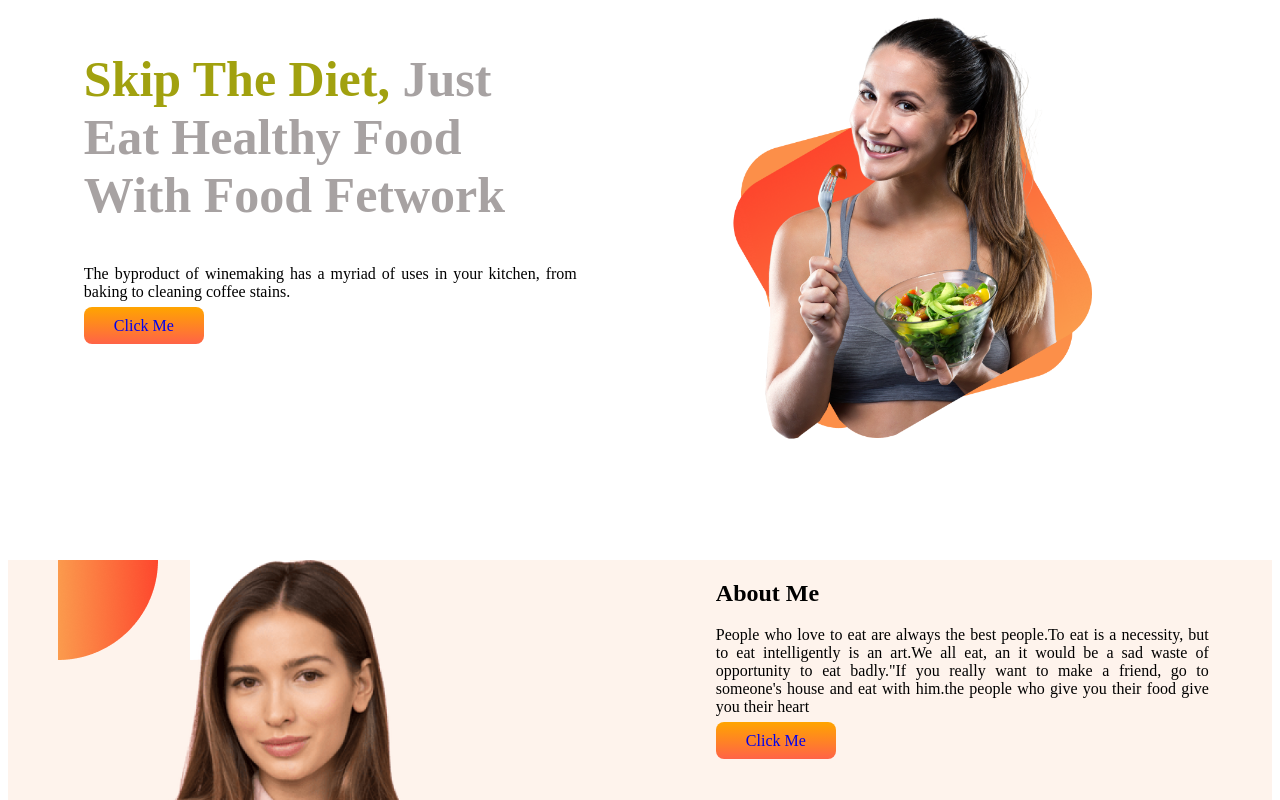
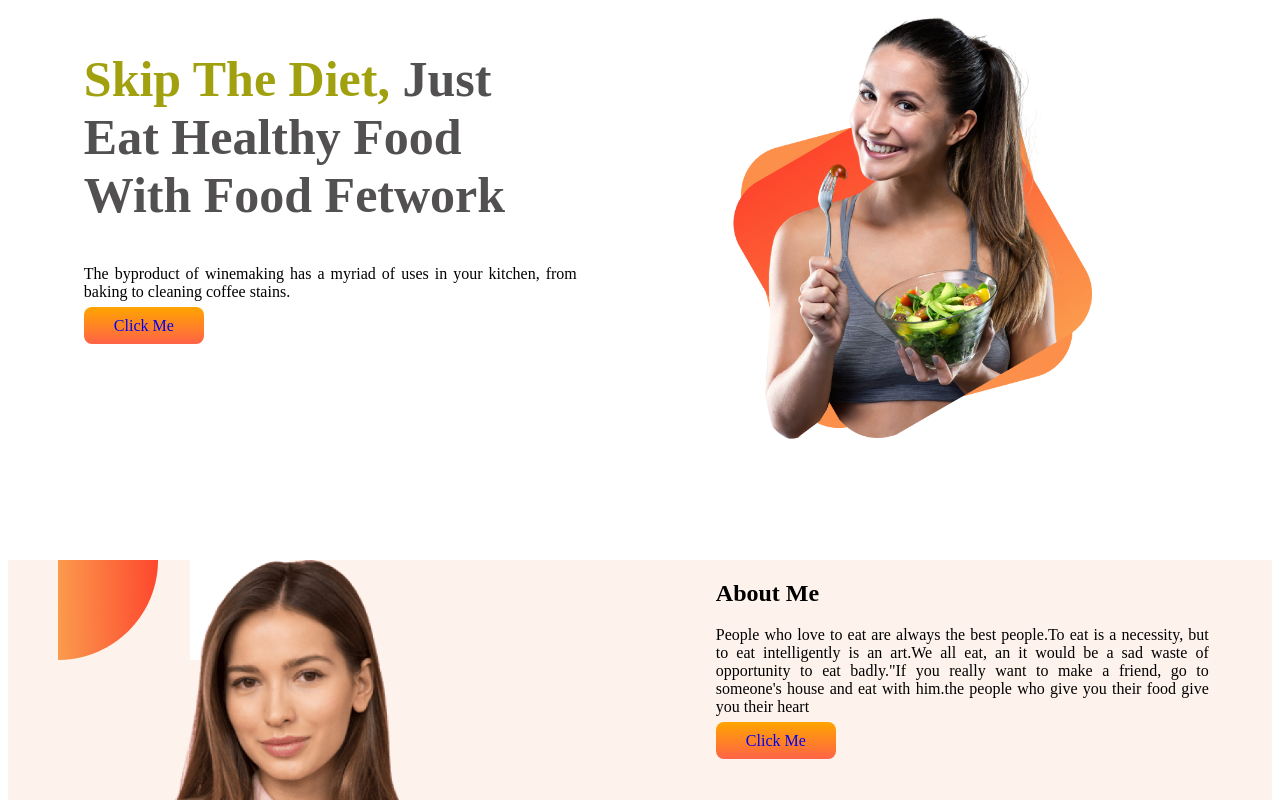
Before and after one commit to Ya-sin0007/my-nihan-repo, a plain HTML site: page index.html in a window 1280 px wide. Shown: the top 800 px of the page. Drawn offline with Linux system fonts and the light colour scheme.

Commit message:
excilent foodi resturant

```diff
--- a/style.css
+++ b/style.css
@@ -8,7 +8,7 @@ body:{
 
 }
 h1{
-    color:rgb(167, 162, 162);
+    color:rgb(82, 80, 80);
     font-size: 50px;
 }
 
```
